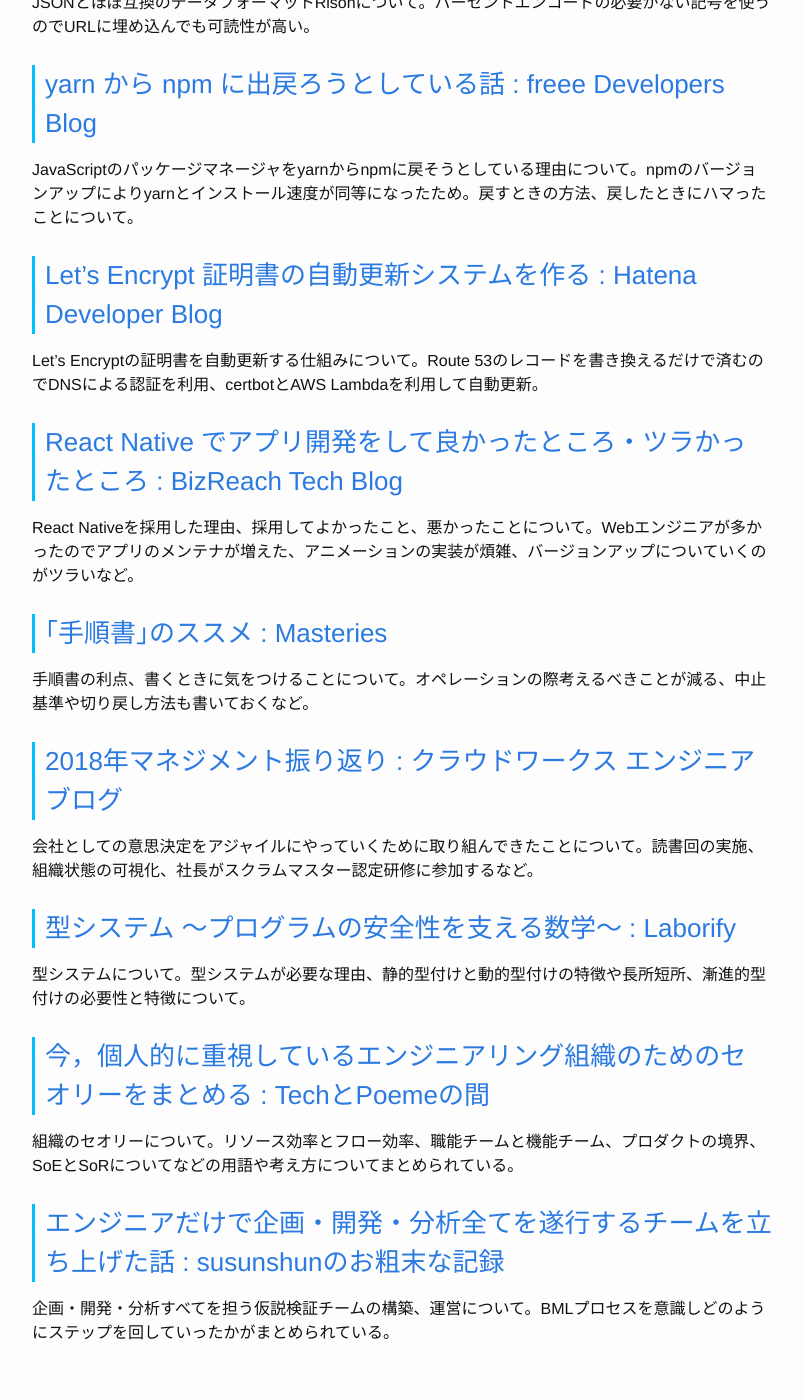
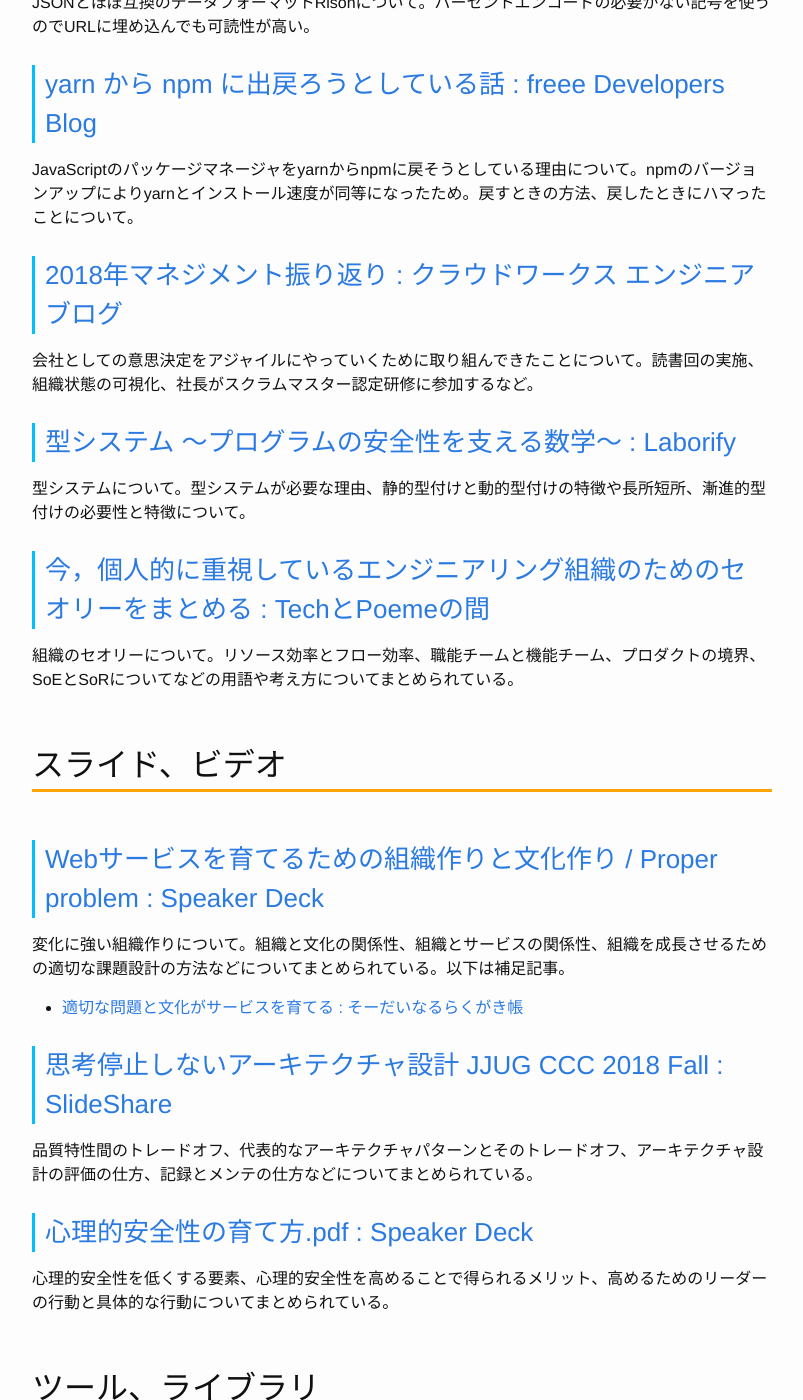
Before and after one commit to Gather-Tech/Gather-Tech.github.io, a Jekyll site: the page built from _posts/2018/2018-12-17-Gather129.md, in a window 1280 px wide and 1400 px high, scrolled down 2323 px. Shown: the whole window, without its empty margins (238-1041 px from the left). Built offline with Jekyll 4.4.1, drawn with Linux system fonts in a browser that asks for light colours; some of the changed text lies outside the part shown.

Commit message:
Reduced articles

```diff
--- a/_posts/2018/2018-12-17-Gather129.md
+++ b/_posts/2018/2018-12-17-Gather129.md
@@ -57,18 +57,6 @@
 
 JavaScriptのパッケージマネージャをyarnからnpmに戻そうとしている理由について。npmのバージョンアップによりyarnとインストール速度が同等になったため。戻すときの方法、戻したときにハマったことについて。
 
-### [Let's Encrypt 証明書の自動更新システムを作る : Hatena Developer Blog](http://developer.hatenastaff.com/entry/2018/12/11/133000)
-
-Let's Encryptの証明書を自動更新する仕組みについて。Route 53のレコードを書き換えるだけで済むのでDNSによる認証を利用、certbotとAWS Lambdaを利用して自動更新。
-
-### [React Native でアプリ開発をして良かったところ・ツラかったところ : BizReach Tech Blog](https://tech.bizreach.co.jp/posts/300/react-native/)
-
-React Nativeを採用した理由、採用してよかったこと、悪かったことについて。Webエンジニアが多かったのでアプリのメンテナが増えた、アニメーションの実装が煩雑、バージョンアップについていくのがツラいなど。
-
-### [｢手順書｣のススメ : Masteries](https://papix.hatenablog.com/entry/2018/12/09/233231)
-
-手順書の利点、書くときに気をつけることについて。オペレーションの際考えるべきことが減る、中止基準や切り戻し方法も書いておくなど。
-
 ### [2018年マネジメント振り返り : クラウドワークス エンジニアブログ](http://engineer.crowdworks.jp/entry/2018/12/10/131258)
 
 会社としての意思決定をアジャイルにやっていくために取り組んできたことについて。読書回の実施、組織状態の可視化、社長がスクラムマスター認定研修に参加するなど。
@@ -80,10 +68,6 @@
 ### [今，個人的に重視しているエンジニアリング組織のためのセオリーをまとめる : TechとPoemeの間](http://t-and-p.hatenablog.com/entry/my-eng-org-patterns)
 
 組織のセオリーについて。リソース効率とフロー効率、職能チームと機能チーム、プロダクトの境界、SoEとSoRについてなどの用語や考え方についてまとめられている。
-
-### [エンジニアだけで企画・開発・分析全てを遂行するチームを立ち上げた話 : susunshunのお粗末な記録](http://susunshun.hatenablog.com/entry/2018/12/13/123000)
-
-企画・開発・分析すべてを担う仮説検証チームの構築、運営について。BMLプロセスを意識しどのようにステップを回していったかがまとめられている。
 
 ## スライド、ビデオ
 
@@ -125,10 +109,6 @@
 
 SwiftSyntaxを使ったSwiftのコードフォーマッター。
 
-### [grafana/loki: GitHub](https://github.com/grafana/loki)
-
-Prometheusにインスパイアーされたログ収集システム。
-
 ### [GoogleChromeLabs/quicklink: GitHub](https://github.com/GoogleChromeLabs/quicklink)
 
 アイドル時間中に表示領域内のリンクをPrefetcheするJavaScriptライブラリ。
```
